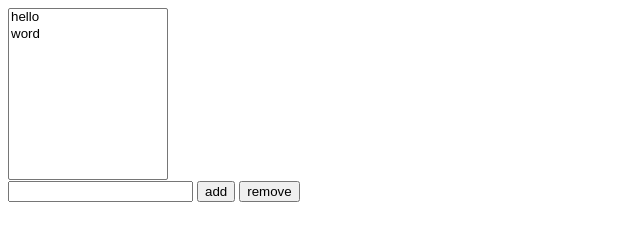
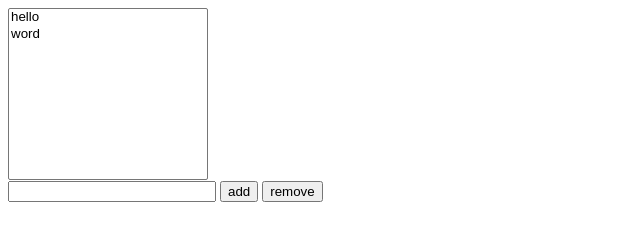
Before and after one commit to seakwan/learnuml, a website built with Parcel: page simplemvc/index.html in a window 1280 px wide. Shown: the whole page, without its empty margins (0-640 px from the left). Built offline with nearby package versions, Linux system fonts and the light colour scheme.

Commit message:
modify html

```diff
--- a/simplemvc/index.html
+++ b/simplemvc/index.html
@@ -10,10 +10,10 @@
 </head>
 
 <body>
-    <select id="list" size="10" style="width: 10rem">
+    <select id="list" size="10" style="width: 200px">
     </select>
     <br/>
-    <input id="item" type="text">
+    <input id="item" type="text" style="width: 200px">
     <button id="addButton"> add </button>
     <button id="removeButton"> remove </button>
 
```
